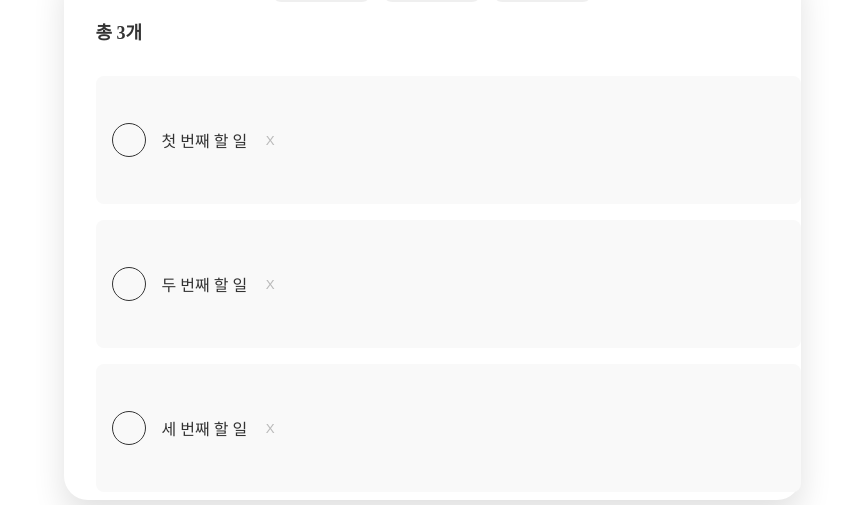
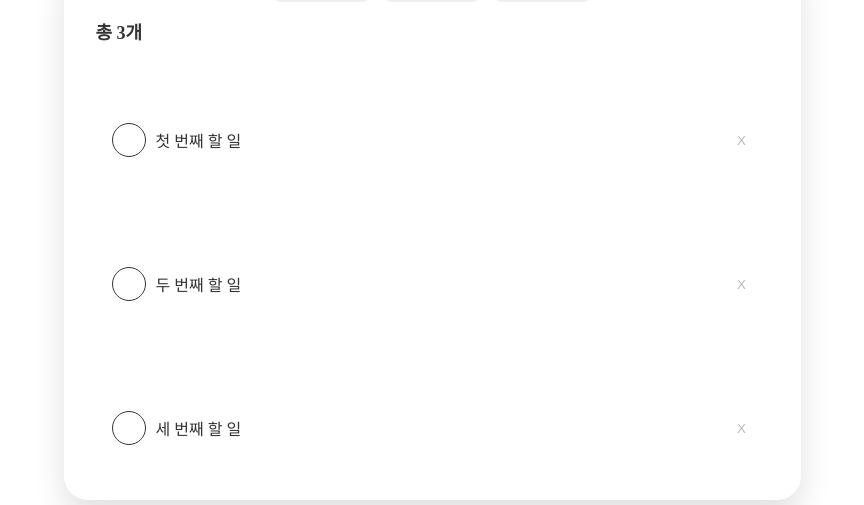
Before and after one commit to kimhaneui/interview-task-front, a Next.js app: page / in a window 1280 px wide. Shown: the part 308-813 px from the top of the page, without its empty margins (216-1080 px from the left). Built offline with nearby package versions, Linux system fonts and the light colour scheme.

Commit message:
Update .gitignore

```diff
--- a/src/components/pages/components/List/TodoList.styles.js
+++ b/src/components/pages/components/List/TodoList.styles.js
@@ -63,12 +63,9 @@ export const TodoListContainer = styled.ul`
 export const TodoItem = styled.li`
   display: flex;
   align-items: center;
-  width: 673px;
+  position: relative;
   height: 96px;
   padding: 16px;
-  gap: 16px;
-  background: #f9f9f9;
-  border-radius: 8px;
 `;
 
 export const Checkbox = styled.div`
@@ -84,16 +81,20 @@ export const Checkbox = styled.div`
 
 export const TodoText = styled.span`
   font-size: 16px;
+  padding-left: 10px;
   color: #333;
 `;
 
 export const DeleteButton = styled.button`
+  position: absolute;
   width: 14px;
   height: 14px;
+  right: 20px;
   border: none;
   color: #b9b9b9;
   display: flex;
   background: none;
   justify-content: center;
   align-items: center;
+  cursor: pointer;
 `;
```
Also changed, not shown: 1 other file (tests, documents, lock files or other folders).
